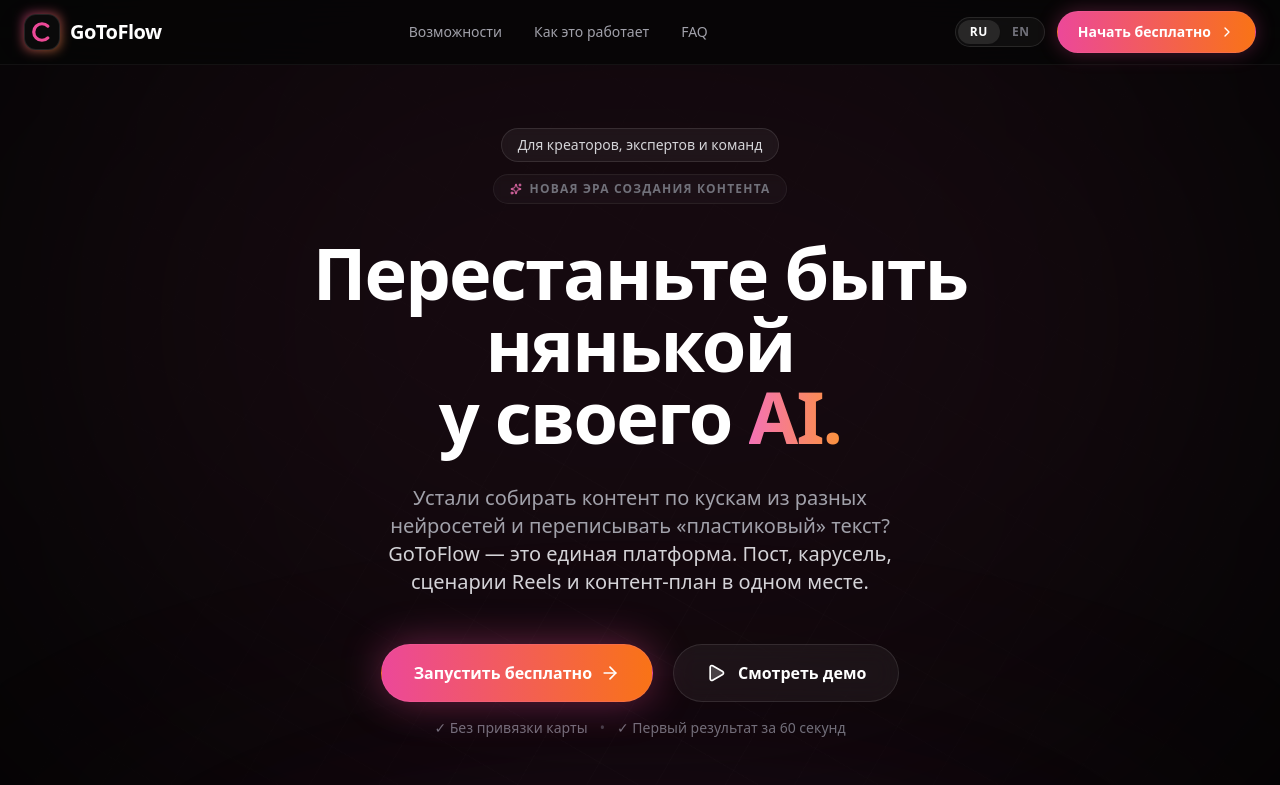
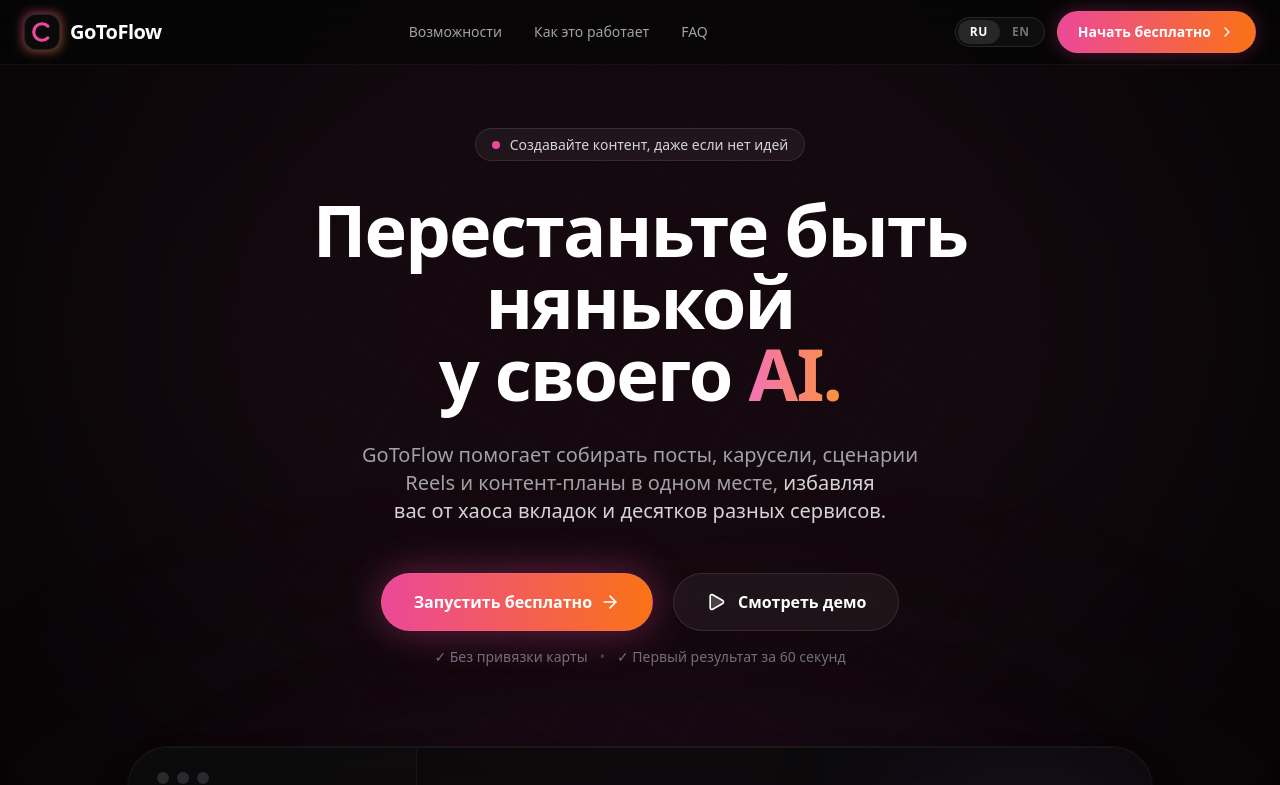
Before and after one commit to matteimikeska49-bot/gtf, a React (Vite) app: page / in a window 1280 px wide. Shown: the top 785 px of the page. Built offline with nearby package versions, Linux system fonts and the light colour scheme.

Commit message:
feat(hero): rotating animated badge with AnimatePresence vertical slide

```diff
--- a/src/components/HeroSection.jsx
+++ b/src/components/HeroSection.jsx
@@ -1,6 +1,48 @@
-import React from 'react';
-import { motion } from 'framer-motion';
+import React, { useState, useEffect } from 'react';
+import { motion, AnimatePresence } from 'framer-motion';
 import { Sparkles, LayoutDashboard, Search, PenTool, Play, Zap, ArrowRight, BarChart3, Settings } from 'lucide-react';
+
+const BADGE_TEXTS = [
+  "Для креаторов, экспертов и контент-команд",
+  "Создавайте контент, даже если нет идей",
+];
+
+const RotatingBadge = () => {
+  const [index, setIndex] = useState(0);
+
+  useEffect(() => {
+    const timer = setInterval(() => {
+      setIndex((prev) => (prev + 1) % BADGE_TEXTS.length);
+    }, 3500);
+    return () => clearInterval(timer);
+  }, []);
+
+  return (
+    <div className="inline-flex items-center gap-2.5 rounded-full border border-white/10 bg-white/5 px-4 py-1.5 backdrop-blur-sm overflow-hidden">
+      {/* Мерцающая точка активности */}
+      <span className="relative flex h-2 w-2 shrink-0">
+        <span className="animate-ping absolute inline-flex h-full w-full rounded-full bg-pink-400 opacity-60" />
+        <span className="relative inline-flex rounded-full h-2 w-2 bg-pink-500" />
+      </span>
+
+      {/* Обертка фиксированной высоты */}
+      <div className="relative h-[1.2em] overflow-hidden">
+        <AnimatePresence mode="wait">
+          <motion.span
+            key={index}
+            initial={{ y: '100%', opacity: 0 }}
+            animate={{ y: '0%', opacity: 1 }}
+            exit={{ y: '-100%', opacity: 0 }}
+            transition={{ duration: 0.45, ease: [0.21, 0.47, 0.32, 0.98] }}
+            className="block text-sm text-zinc-300 whitespace-nowrap"
+          >
+            {BADGE_TEXTS[index]}
+          </motion.span>
+        </AnimatePresence>
+      </div>
+    </div>
+  );
+};
 
 /* ─── Subtle isometric grid (SVG pattern, 5-8% opacity) ─── */
 const IsometricGrid = () => (
@@ -143,17 +185,9 @@ export const HeroSection = () => {
           initial={{ opacity: 0, y: 20 }}
           animate={{ opacity: 1, y: 0 }}
           transition={{ duration: 0.7, ease: "easeOut" }}
-          className="flex flex-col items-center gap-3 mt-4 md:mt-0 mb-8"
+          className="mt-4 md:mt-0 mb-8"
         >
-          {/* Аудиторный бейдж */}
-          <span className="inline-flex items-center rounded-full border border-white/10 bg-white/5 px-4 py-1.5 text-sm text-zinc-300 backdrop-blur-sm">
-            Для креаторов, экспертов и команд
-          </span>
-          {/* Продуктовый бейдж */}
-          <span className="inline-flex items-center gap-2 rounded-full border border-white/[0.06] bg-white/[0.03] px-4 py-1.5 text-xs text-zinc-500 tracking-widest uppercase font-bold backdrop-blur-sm">
-            <Sparkles className="w-3 h-3 text-pink-400" />
-            Новая эра создания контента
-          </span>
+          <RotatingBadge />
         </motion.div>
 
         <motion.div
@@ -171,10 +205,10 @@ export const HeroSection = () => {
           initial={{ opacity: 0, y: 30 }}
           animate={{ opacity: 1, y: 0 }}
           transition={{ duration: 0.8, delay: 0.2, ease: "easeOut" }}
-          className="text-lg md:text-xl max-w-2xl mb-12 leading-relaxed font-medium text-balance"
+          className="text-lg md:text-xl text-zinc-400 max-w-2xl mb-12 leading-relaxed font-medium text-balance"
         >
-          <span className="text-zinc-400">Устали собирать контент по кускам из разных нейросетей и переписывать «пластиковый» текст? </span>
-          <span className="text-zinc-300">GoToFlow — это единая платформа. Пост, карусель, сценарии Reels и контент-план в одном месте.</span>
+          GoToFlow помогает собирать посты, карусели, сценарии Reels и контент-планы в одном месте,{' '}
+          <span className="text-zinc-300">избавляя вас от хаоса вкладок и десятков разных сервисов.</span>
         </motion.p>
 
         <motion.div
```
